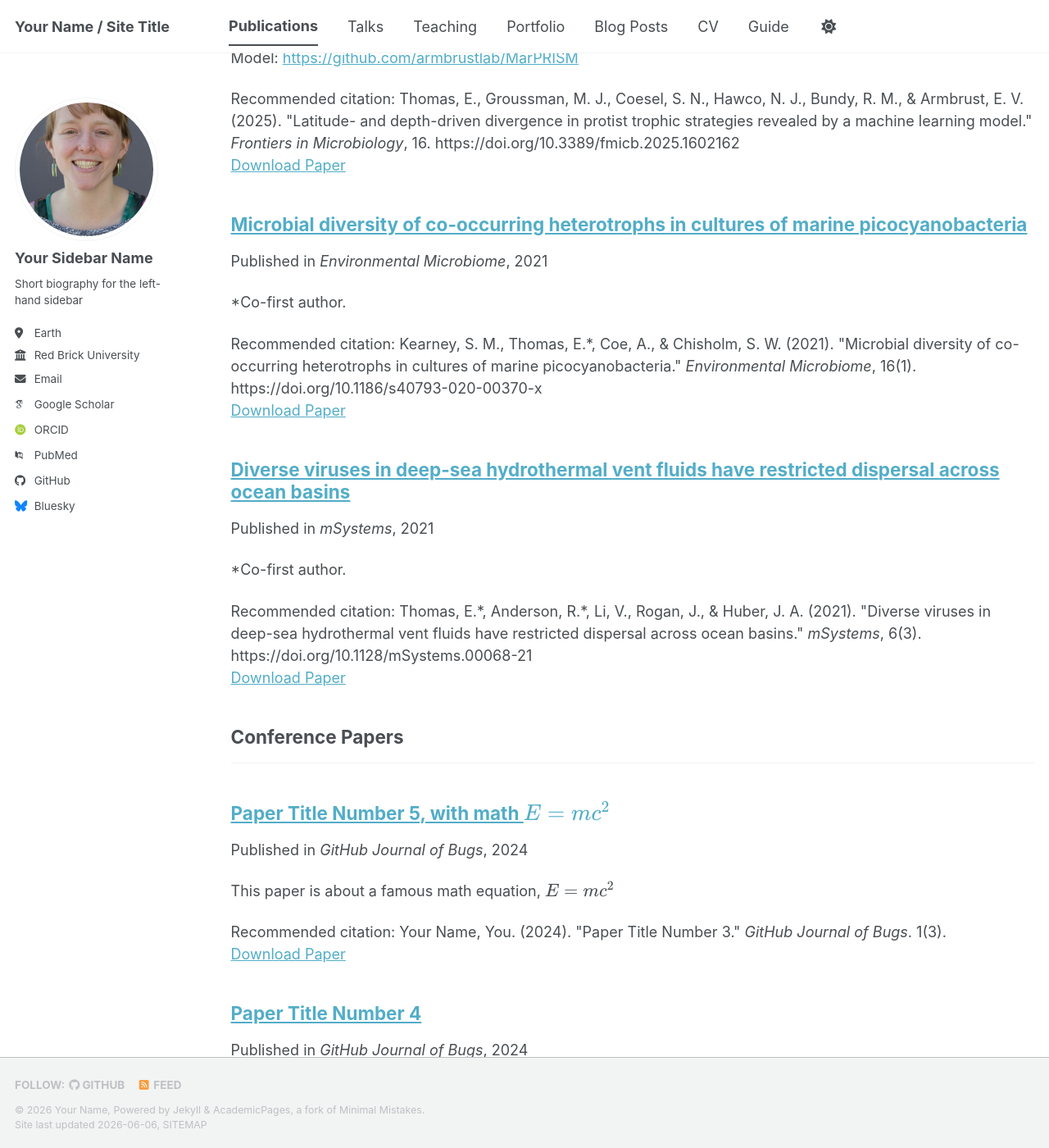
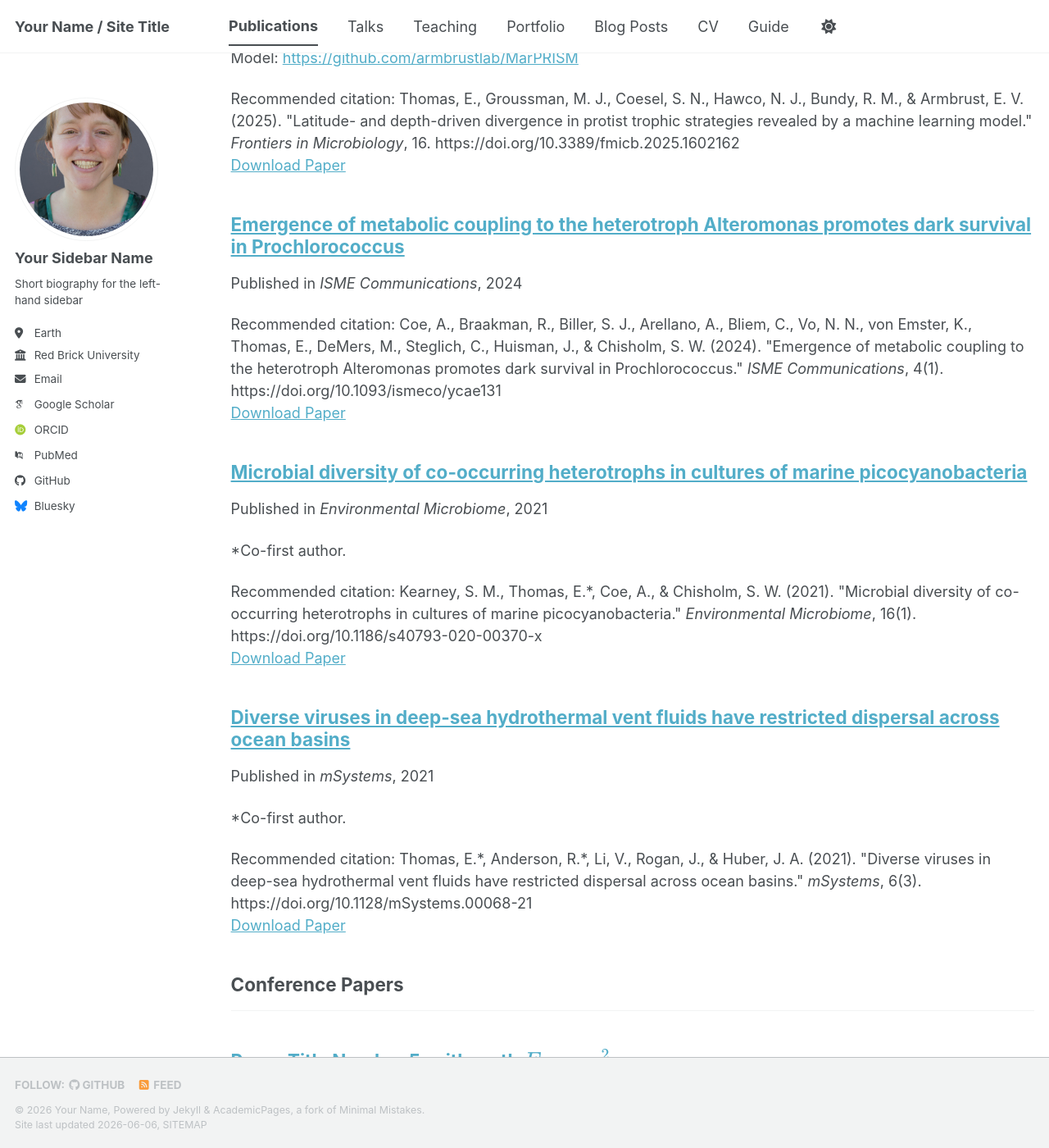
Before and after one commit to elainathomas/ElainaThomas.github.io, a Jekyll site: the page built from _pages/publications.html, in a window 1280 px wide and 1400 px high, scrolled down 372 px. Shown: the whole window at 82% size. Built offline with Jekyll 4.4.1, drawn with Linux system fonts in a browser that asks for light colours; some web fonts are replaced; a script bundle is joined from its source files by our own code; library files that are not in the unit come from our copies.

Commit message:
Update 2024-02-17-paper-title-number-4.md

```diff
--- a/_publications/2024-02-17-paper-title-number-4.md
+++ b/_publications/2024-02-17-paper-title-number-4.md
@@ -1,13 +1,10 @@
 ---
-title: "Paper Title Number 4"
+title: "Emergence of metabolic coupling to the heterotroph Alteromonas promotes dark survival in Prochlorococcus"
 collection: publications
-category: conferences
-permalink: /publication/2024-02-17-paper-title-number-4
-excerpt: 'This paper is about fixing template issue #693.'
-date: 2024-02-17
-venue: 'GitHub Journal of Bugs'
-paperurl: 'https://academicpages.github.io/files/paper3.pdf'
-citation: 'Your Name, You. (2024). &quot;Paper Title Number 3.&quot; <i>GitHub Journal of Bugs</i>. 1(3).'
+category: manuscripts
+permalink: /publication/2024-01-01-emergence-of-metabolic-coupling-to-alteromonas
+date: 2024-01-01
+venue: "ISME Communications"
+paperurl: "https://doi.org/10.1093/ismeco/ycae131"
+citation: "Coe, A., Braakman, R., Biller, S. J., Arellano, A., Bliem, C., Vo, N. N., von Emster, K., Thomas, E., DeMers, M., Steglich, C., Huisman, J., & Chisholm, S. W. (2024). \"Emergence of metabolic coupling to the heterotroph Alteromonas promotes dark survival in Prochlorococcus.\" <i>ISME Communications</i>, 4(1). https://doi.org/10.1093/ismeco/ycae131"
 ---
-
-The contents above will be part of a list of publications, if the user clicks the link for the publication than the contents of section will be rendered as a full page, allowing you to provide more information about the paper for the reader. When publications are displayed as a single page, the contents of the above "citation" field will automatically be included below this section in a smaller font.
```
